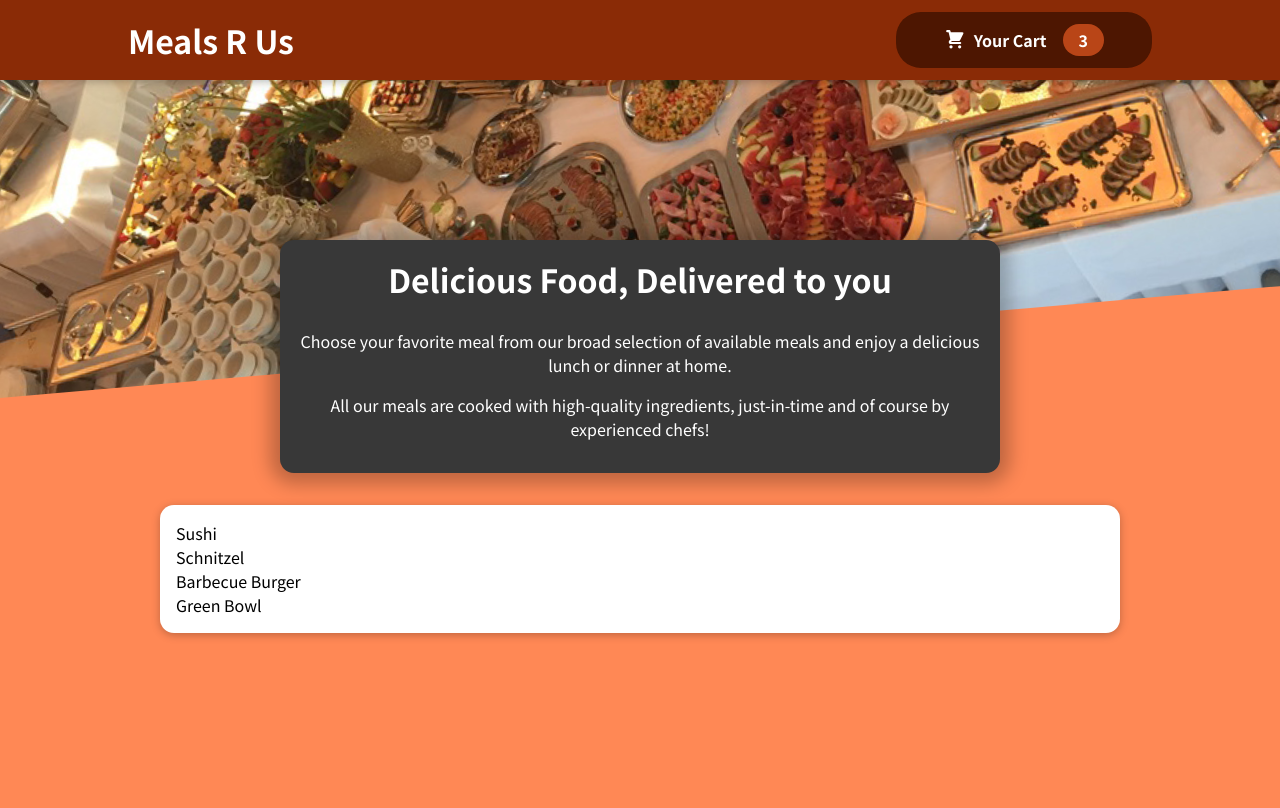
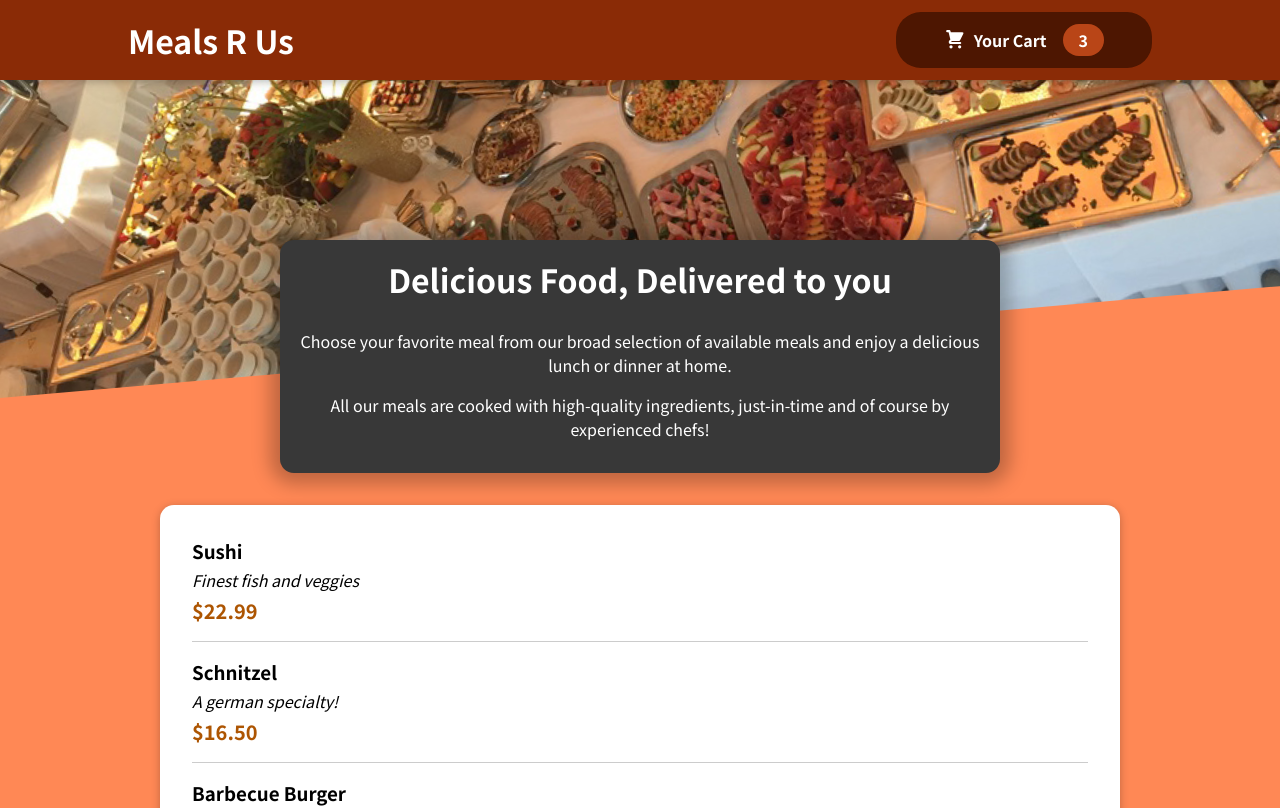
Before and after one commit to KennedyMungai/food-order-app, a React (Create React App) app: page / in a window 1280 px wide. Shown: the top 808 px of the page. Built offline with nearby package versions, Linux system fonts and the light colour scheme.

Commit message:
Properly used the MealItem component instead of a list item

```diff
--- a/src/components/Meals/AvailableMeals.js
+++ b/src/components/Meals/AvailableMeals.js
@@ -37,7 +37,7 @@
         <section className={classes.meals}>
             <Card>
                 <ul>
-                    {DUMMY_MEALS.map(meal => <li key={meal.id}>{meal.name}</li>)}
+                    {DUMMY_MEALS.map(meal => <MealItem key={meal.id} name={meal.name} description={meal.description} price={meal.price} />)}
                 </ul>
             </Card>
         </section>
```
